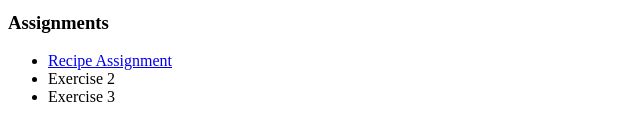
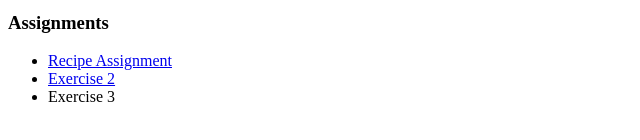
Before and after one commit to JakeGanpat/mmp240, a plain HTML site: page index.html in a window 1280 px wide. Shown: the part 506-646 px from the top of the page, 0-640 px from the left. Drawn offline with Linux system fonts and the light colour scheme.

Commit message:
Update index.html

```diff
--- a/index.html
+++ b/index.html
@@ -16,7 +16,7 @@
   <h3>Assignments</h3>
     <ul>
       <li><a href="recipe/index.html">Recipe Assignment</a></li>
-      <li>Exercise 2</li>
+      <li><a href="exercise2/exercise2.html">Exercise 2</a></li>
       <li>Exercise 3</li>
     </ul>
 </body>
```
